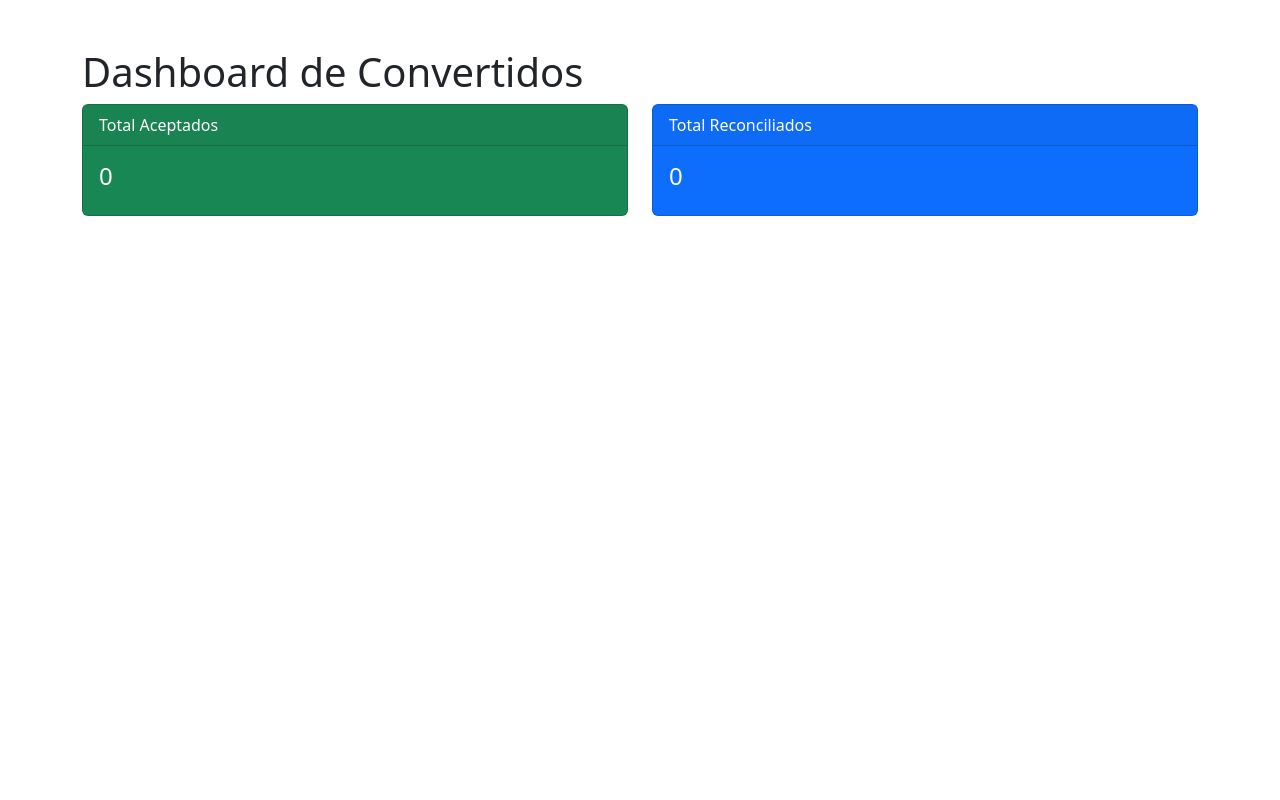
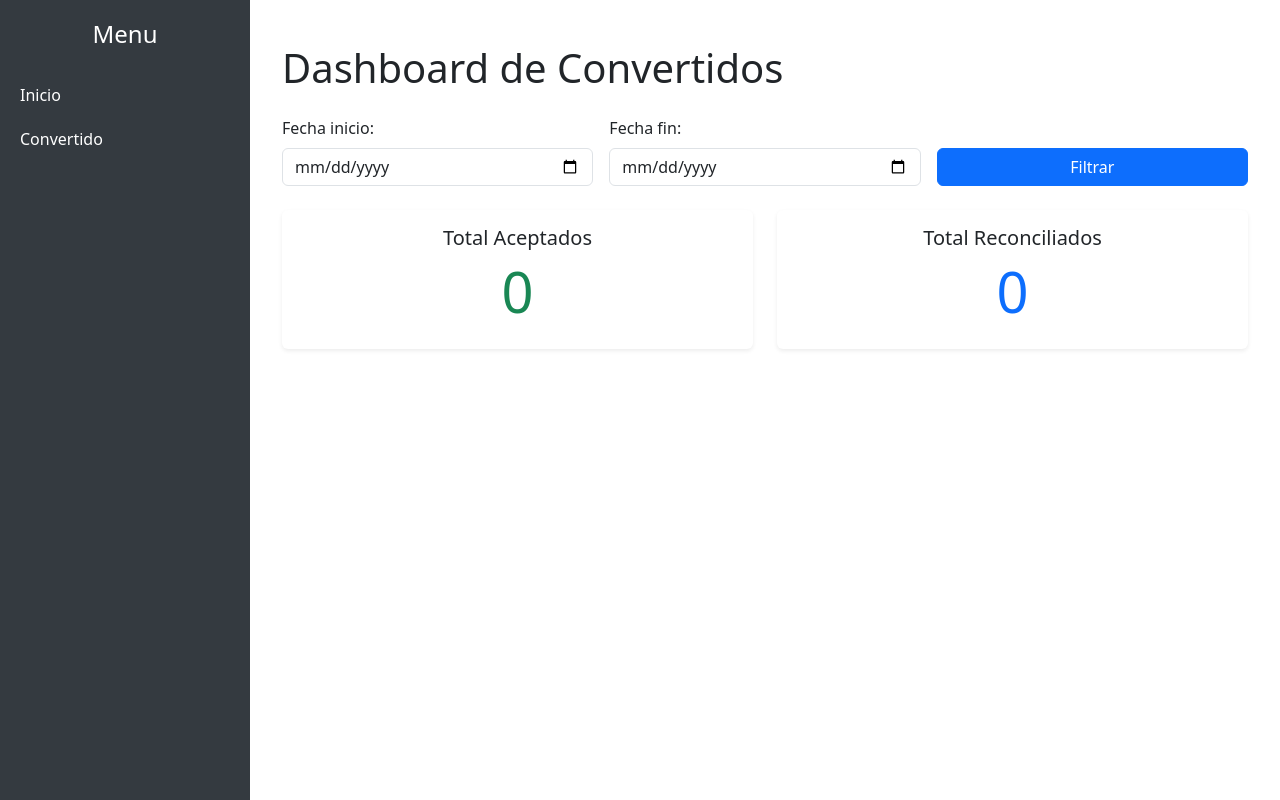
Before and after one commit to jrdar1993/Evang, a Flask app: page / in a window 1280 px wide. Run offline with Flask 2, Linux system fonts and the light colour scheme; data that the repository does not hold is empty.

Commit message:
Update dashboard.html

```diff
--- a/templates/dashboard.html
+++ b/templates/dashboard.html
@@ -1,31 +1,40 @@
-<!DOCTYPE html>
-<html lang="es">
-<head>
-    <meta charset="UTF-8">
-    <title>Dashboard</title>
-    <link rel="stylesheet" href="https://cdn.jsdelivr.net/npm/bootstrap@5.3.0/dist/css/bootstrap.min.css">
-</head>
-<body>
-<div class="container mt-5">
-    <h1>Dashboard de Convertidos</h1>
+{% extends "base.html" %}
+
+{% block content %}
+<div class="container mt-4">
+    <h1 class="mb-4">Dashboard de Convertidos</h1>
+
+    <form method="get" class="row g-3 mb-4">
+        <div class="col-md-4">
+            <label for="fecha_inicio" class="form-label">Fecha inicio:</label>
+            <input type="date" class="form-control" name="fecha_inicio" id="fecha_inicio" value="{{ fecha_inicio }}">
+        </div>
+        <div class="col-md-4">
+            <label for="fecha_fin" class="form-label">Fecha fin:</label>
+            <input type="date" class="form-control" name="fecha_fin" id="fecha_fin" value="{{ fecha_fin }}">
+        </div>
+        <div class="col-md-4 align-self-end">
+            <button type="submit" class="btn btn-primary w-100">Filtrar</button>
+        </div>
+    </form>
+
     <div class="row">
-        <div class="col-md-6">
-            <div class="card text-white bg-success mb-3">
-                <div class="card-header">Total Aceptados</div>
-                <div class="card-body">
-                    <h4 class="card-title">{{ datos.total_aceptados or 0 }}</h4>
+        <div class="col-md-6 mb-3">
+            <div class="card shadow-sm border-0">
+                <div class="card-body text-center">
+                    <h5 class="card-title">Total Aceptados</h5>
+                    <h2 class="display-4 text-success">{{ datos.total_aceptados or 0 }}</h2>
                 </div>
             </div>
         </div>
-        <div class="col-md-6">
-            <div class="card text-white bg-primary mb-3">
-                <div class="card-header">Total Reconciliados</div>
-                <div class="card-body">
-                    <h4 class="card-title">{{ datos.total_reconciliados or 0 }}</h4>
+        <div class="col-md-6 mb-3">
+            <div class="card shadow-sm border-0">
+                <div class="card-body text-center">
+                    <h5 class="card-title">Total Reconciliados</h5>
+                    <h2 class="display-4 text-primary">{{ datos.total_reconciliados or 0 }}</h2>
                 </div>
             </div>
         </div>
     </div>
 </div>
-</body>
-</html>
+{% endblock %}
```
